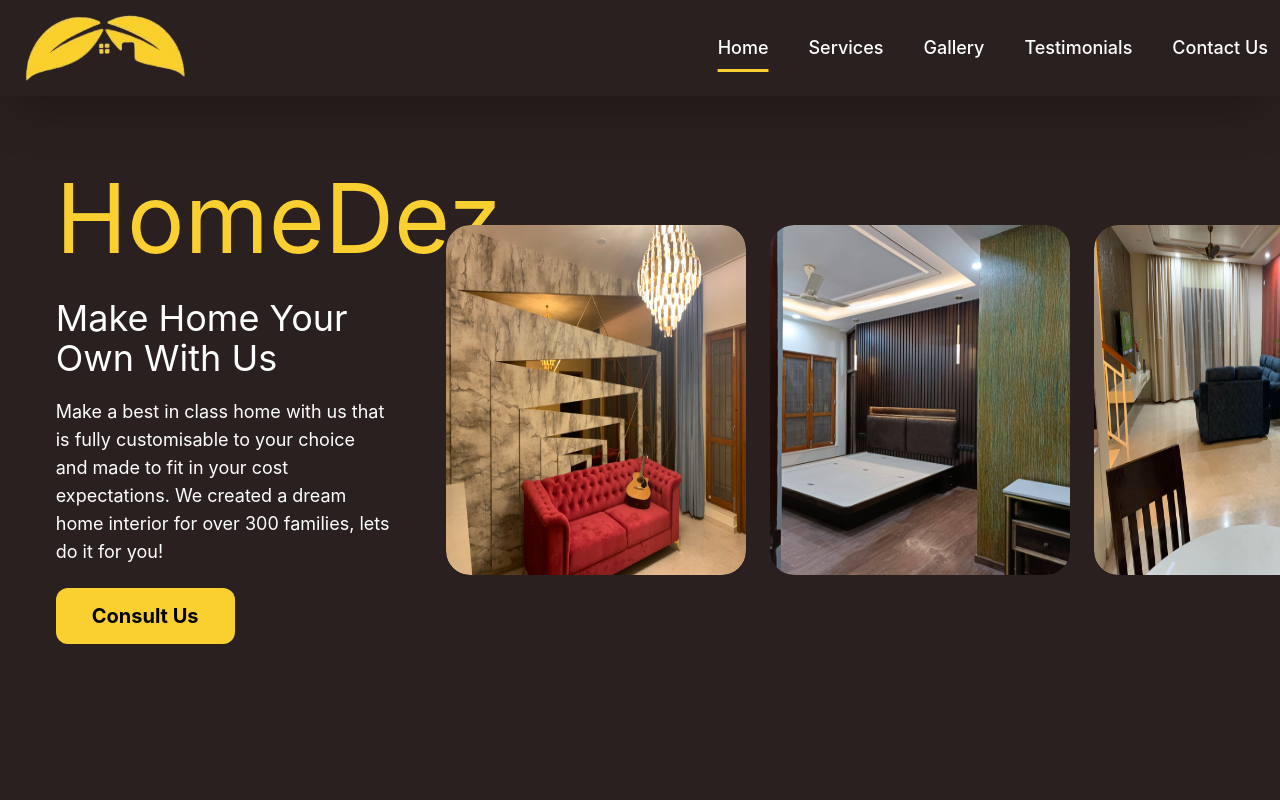
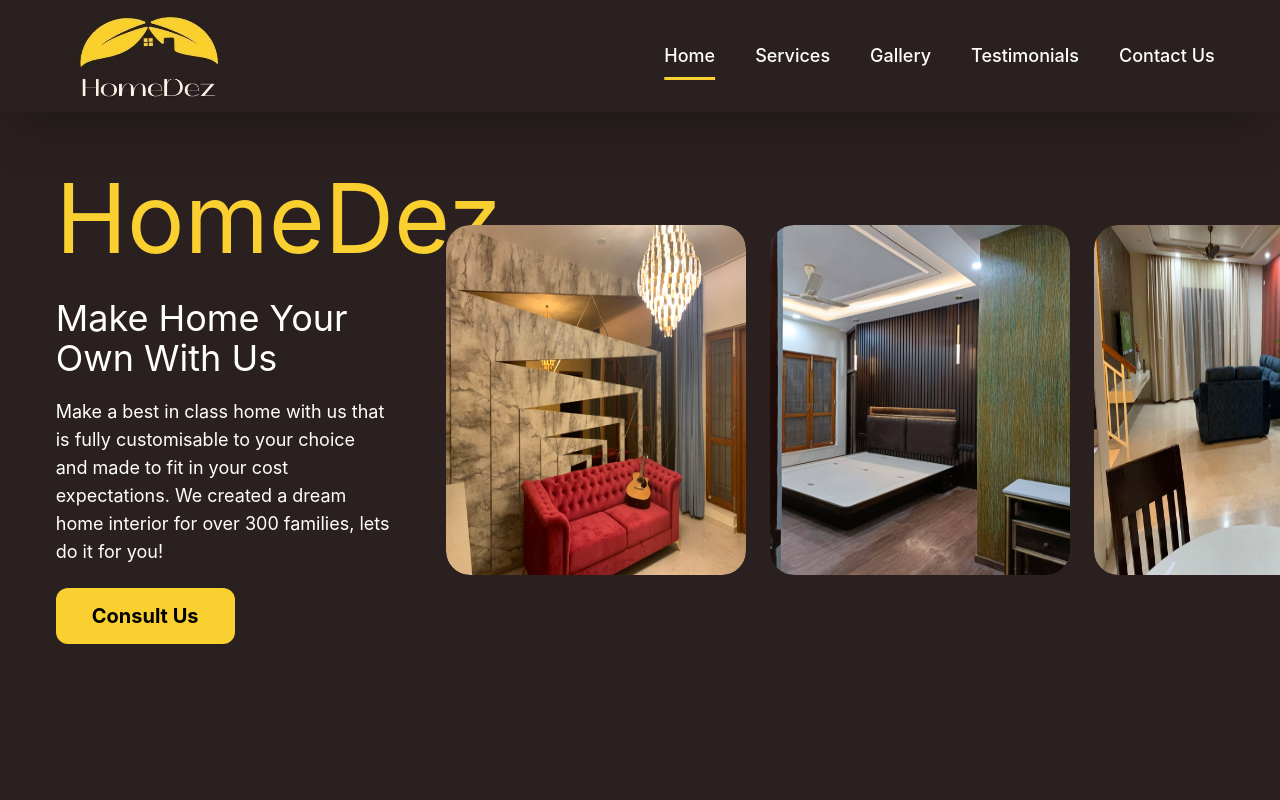
Before and after one commit to startofy-startofy/HomeDez, a React (Create React App) app: page / in a window 1280 px wide. Shown: the top 800 px of the page. Built offline with nearby package versions, Linux system fonts and the light colour scheme; no server answers; the HTML template or start-up script is replaced by a standard one.

Commit message:
Minor Changes

```diff
--- a/src/components/NavBar.js
+++ b/src/components/NavBar.js
@@ -1,6 +1,7 @@
 import React, { useState } from "react";
 import { Transition } from "@headlessui/react";
-import logo from "../assets/homedezlogo.png";
+// import logo from "../assets/homedezlogo.png";
+import logo from "../assets/homedezlogo2.jpg";
 import { Link } from "react-scroll";
 
 function NavBar() {
@@ -8,13 +9,13 @@
   return (
     <div>
       <nav className="z-10 w-full fixed bg-[#2a201f] shadow-2xl">
-        <div className="max-w-7xl mx-auto px-4 sm:px-6 lg:px-0 py-2">
-          <div className="flex items-center justify-between h-20">
+        <div className="md:w-11/12 pr-6 md:pr-0 mx-auto md:px-4 lg:px-0 py-2">
+          <div className="flex items-center justify-between h-24">
             <div className="flex items-end w-full justify-between">
               <div className="flex-shrink-0">
                 <Link activeClass="" smooth spy to="home" className="">
                   <img
-                    className="h-20 cursor-pointer"
+                    className="h-24 w-48 cursor-pointer"
                     src={logo}
                     alt="Workflow"
                   />
```
Also changed, not shown: src/assets/homedezlogo2.jpg (added).
